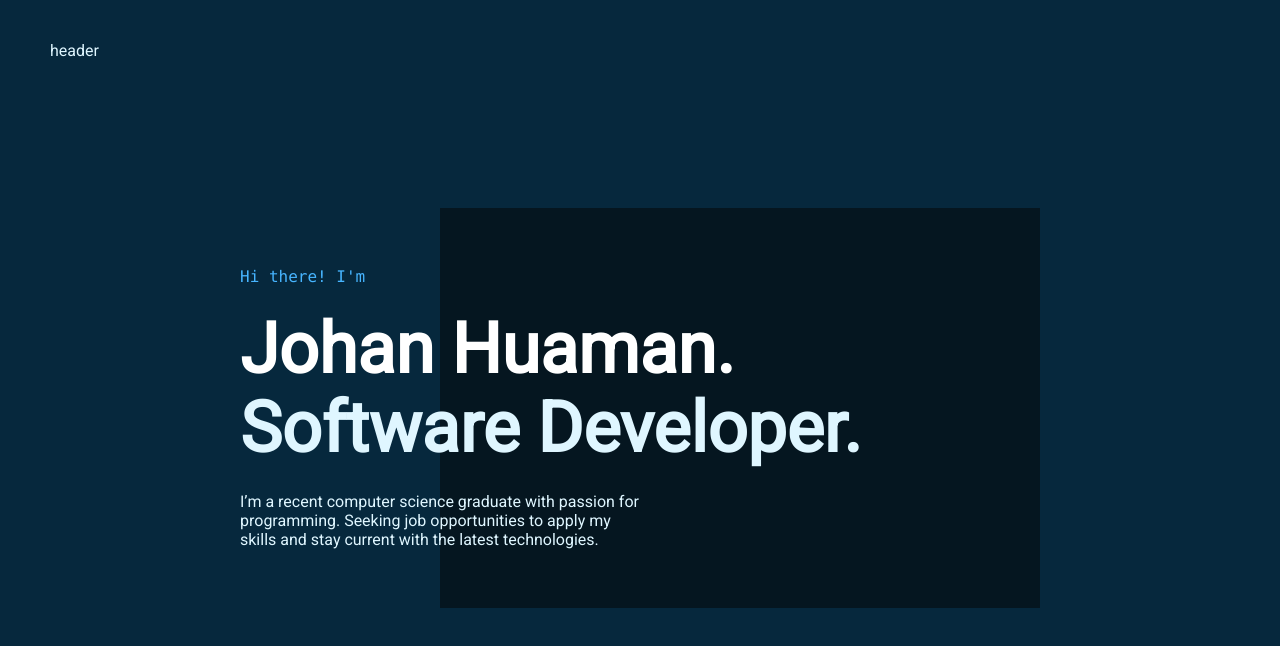
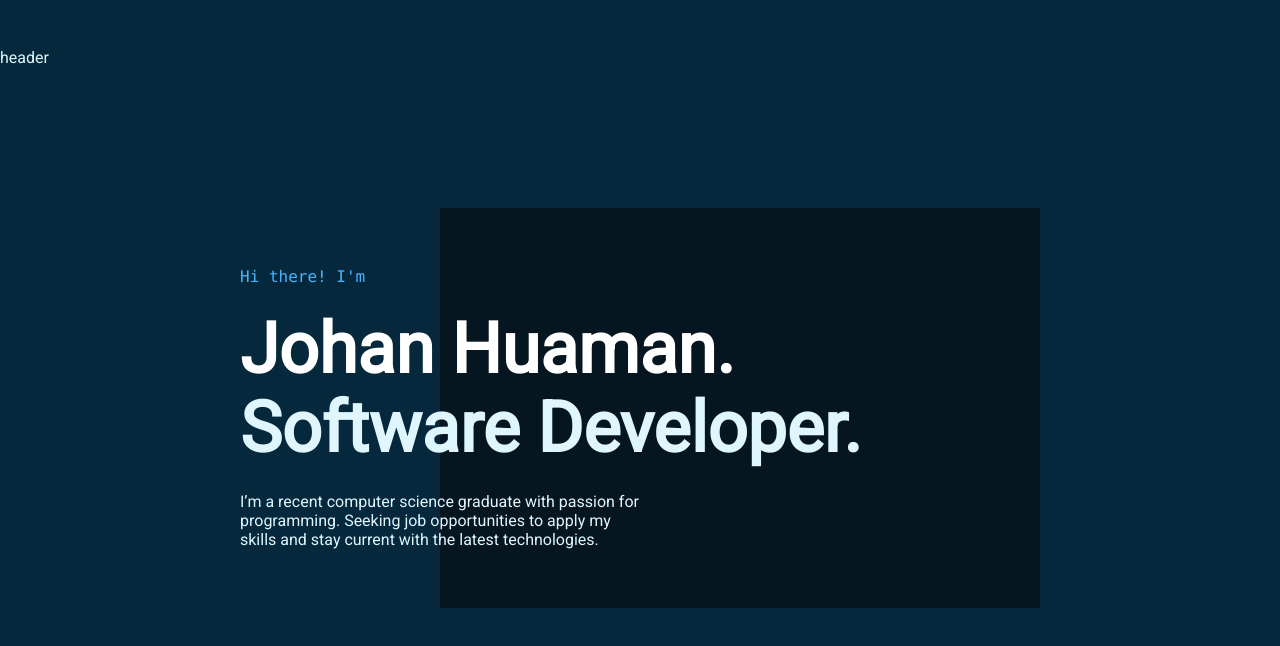
Before and after one commit to jhn-cde/portfolio, a Next.js app: page / in a window 1280 px wide. Shown: the top 646 px of the page. Built offline with nearby package versions, Linux system fonts and the light colour scheme.

Commit message:
header handle scroll

```diff
--- a/components/layout/layout.module.css
+++ b/components/layout/layout.module.css
@@ -1,20 +1,38 @@
-.header{
+.header_container,
+.header_scroll{
   display: flex;
   padding: 0px 50px;
+  align-items: center;
+  width: 100%;
   position: fixed;
   top: 0px;
-  z-index: 11;
-  align-items: center;
-  width: 100%;
+  z-index: 10;
+  transition: var(--transition);
+}
+.header_container{
   height: var(--nav-height);
-  background-color: var(--global-background-color);
-  backdrop-filter: blur(10px);
-  transition: var(--transition);
 }
 .header_scroll{
   background-color: var(--global-background-transparent-color);
   height: var(--nav-scroll-height);
-  transform: translateY(0px);
-  box-shadow: 0 10px 30px -10px 100px;
   backdrop-filter: blur(10px);
+  transition: var(--transition);
 }
+
+.header, .content, .footer{
+  position: absolute;
+  z-index: 1;
+}
+.image_container{
+  position: absolute;
+  top: 0;
+  left: 0;
+  z-index: 0;
+  width: 100vw;
+  display: flex;
+  justify-content: center;
+}
+
+.image{
+  margin: auto;
+}
```
